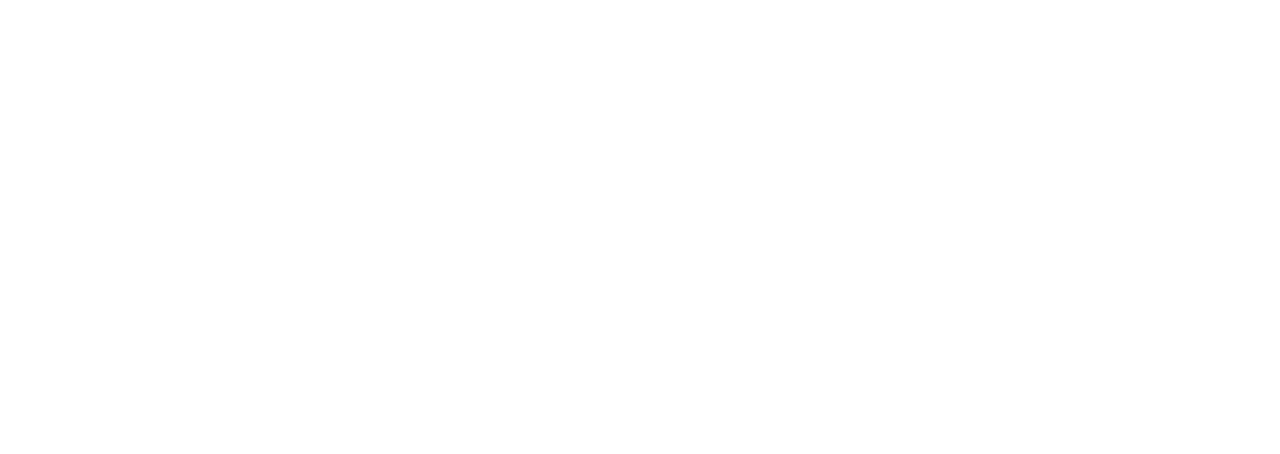
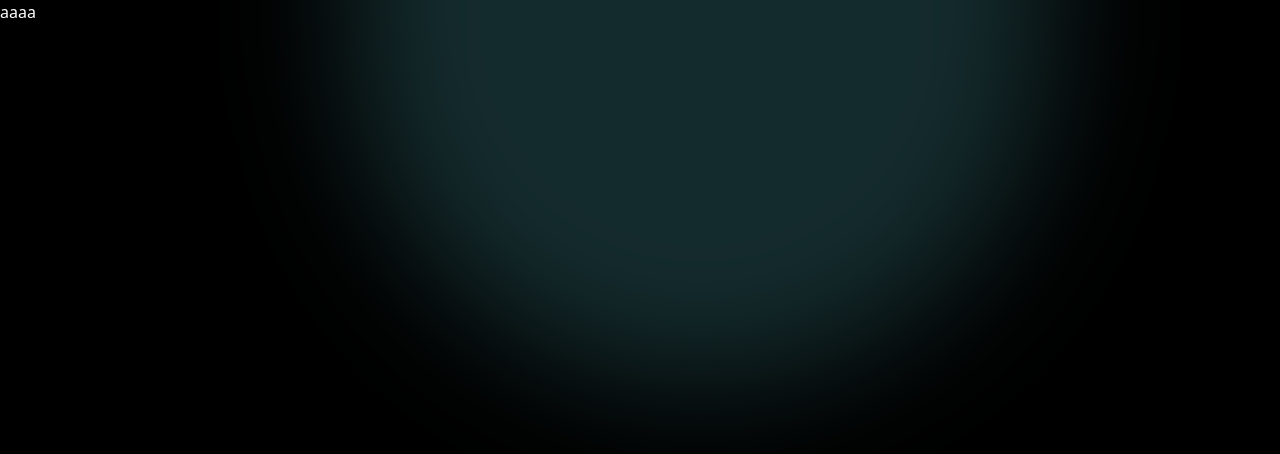
Before and after one commit to raulkolaric/dcrash-web, a Next.js app: page / in a window 1280 px wide. Shown: the top 454 px of the page. Built offline with nearby package versions, Linux system fonts and the light colour scheme.

Commit message:
color blur background base add

```diff
--- a/src/app/page.tsx
+++ b/src/app/page.tsx
@@ -1,8 +1,13 @@
+import Navbar from "@/components/Navbar";
 import Image from "next/image";
 
 export default function Home() {
   return (
-    <div className="bg-black">
+    <div className="bg-black w-full min-h-screen flex">
+      <div className="max-w-[1320px] mx-auto justify-center min-h-screen w-full">
+        <div className="bg-[#65D6DE]/20 w-[700px] h-[767px] rounded-full blur-3xl absolute translate-x-1/2 -translate-y-1/2"></div>
+        <p className="text-white">aaaa</p>
+      </div>
     </div>
   );
 }
```
